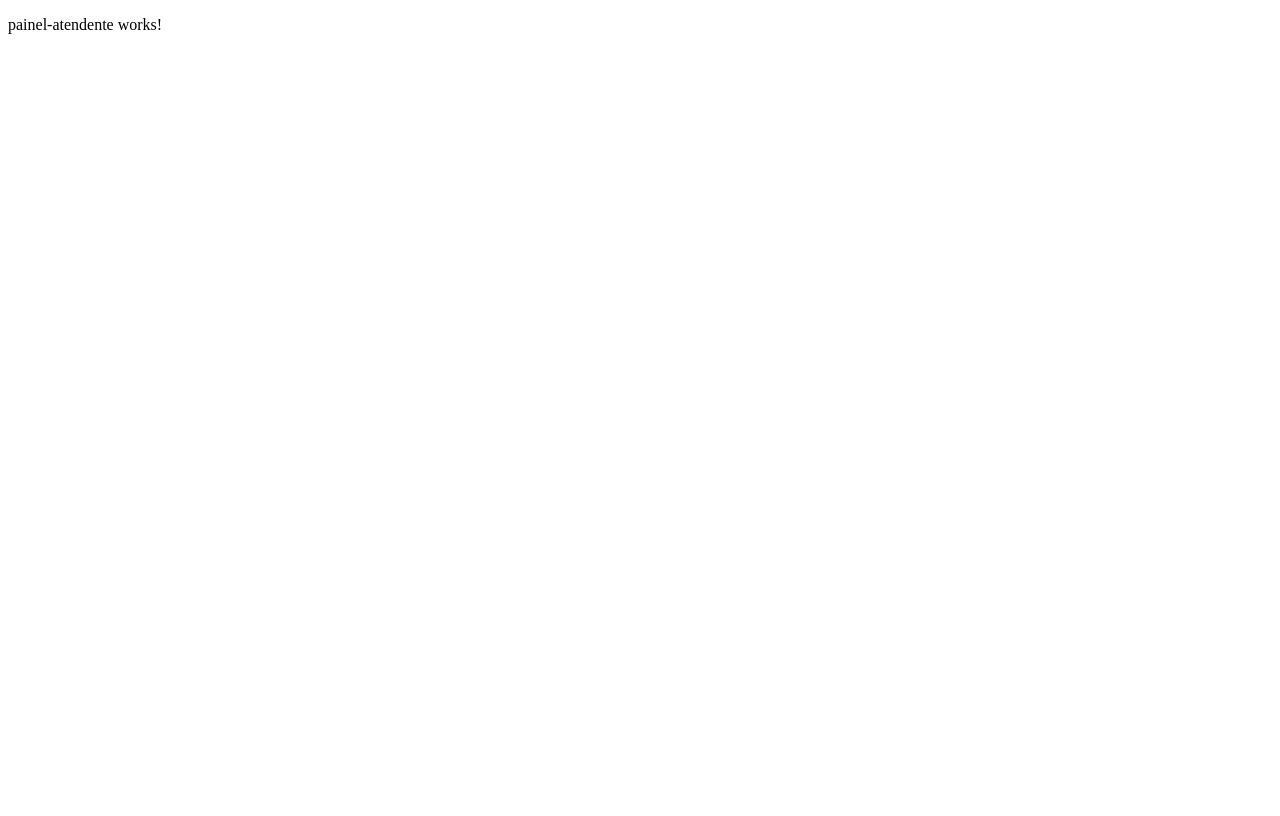
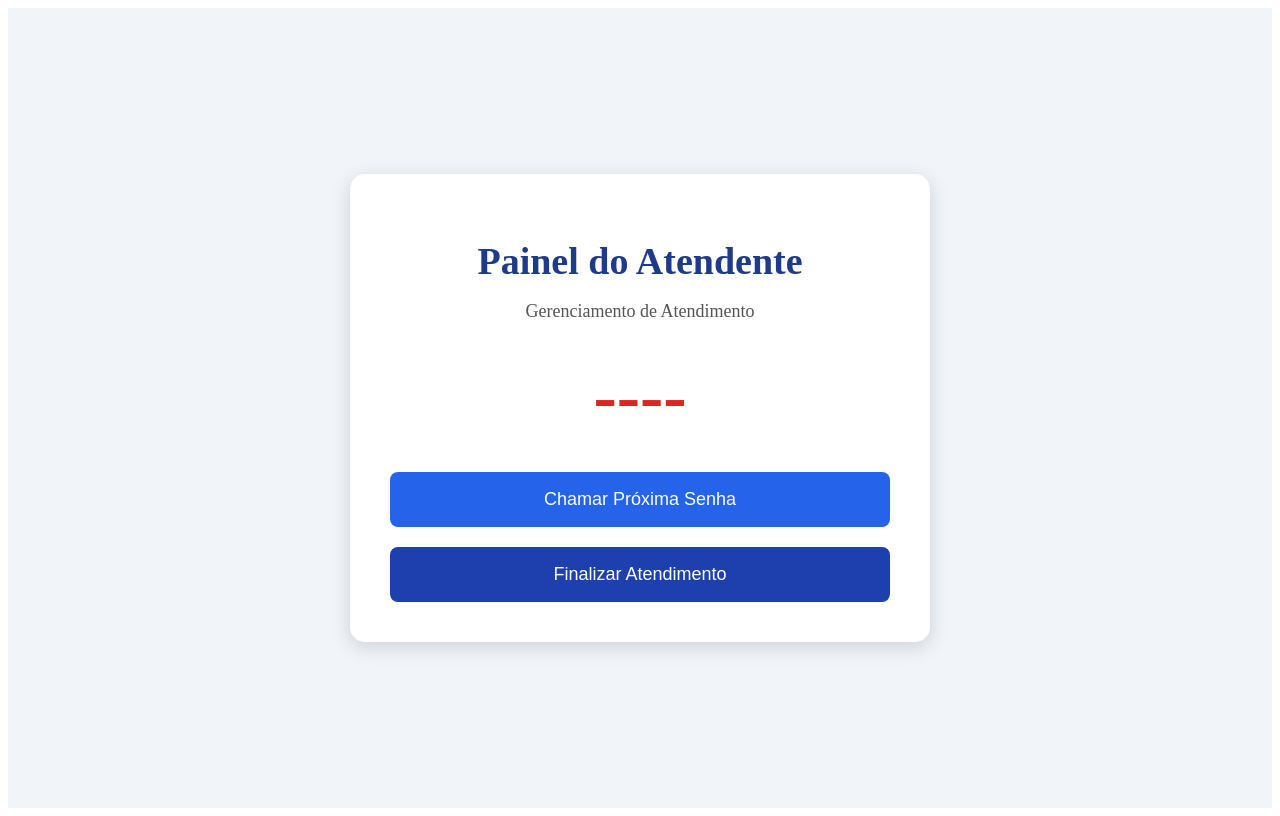
Before and after one commit to facurymanoel/fila-banco-frontend, an Angular app: page /atendente in a window 1280 px wide. Built offline with nearby package versions, Linux system fonts and the light colour scheme.

Commit message:
Estilização painel-atendente.html e css

```diff
--- a/src/app/painel-atendente/painel-atendente.css
+++ b/src/app/painel-atendente/painel-atendente.css
@@ -0,0 +1,59 @@
+.container{
+    height: 100vh;
+    display: flex;
+    justify-content: center;
+    align-items: center;
+    background: #f1f5f9;
+}
+.card{
+    width: 500px;
+    padding: 40px;
+    background: white;
+    border-radius: 15px;
+    text-align: center;
+    box-shadow: 0 5px 20px rgba(0,0,0,.15);
+}
+h1{
+    color: #1e3a8a;
+    margin-bottom: 10px;
+    font-size: 38px;
+}
+p{
+    color: #555;
+    font-size: 18px;
+    margin-bottom: 35px;
+}
+.senha{
+    font-size: 70px;
+    font-weight: bold;
+    color: #dc2626;
+    margin-bottom: 35px;
+}
+.botoes{
+    display: flex;
+    flex-direction: column;
+    gap: 20px;
+}
+button{
+    height: 55px;
+    border: none;
+    border-radius: 8px;
+    color: white;
+    font-size: 18px;
+    cursor: pointer;
+
+}
+.proxima{
+     background:#2563eb;
+}
+.proxima:hover{
+    background:#1d4ed8;
+}
+.finalizar{
+     background:#1e40af;
+}
+.finalizar:hover{
+
+    background:#1e3a8a;
+
+}
--- a/src/app/painel-atendente/painel-atendente.html
+++ b/src/app/painel-atendente/painel-atendente.html
@@ -1 +1,33 @@
-<p>painel-atendente works!</p>
+<div class="container">
+
+    <div class="card">
+
+        <h1>Painel do Atendente</h1>
+
+        <p>
+            Gerenciamento de Atendimento
+        </p>
+
+        <div class="senha">
+
+            ----
+
+        </div>
+
+        <div class="botoes">
+
+            <button class="proxima">
+                Chamar Próxima Senha
+            </button>
+
+            <button class="finalizar">
+                Finalizar Atendimento
+            </button>
+
+
+        </div>
+
+    </div>
+
+
+</div>
```
